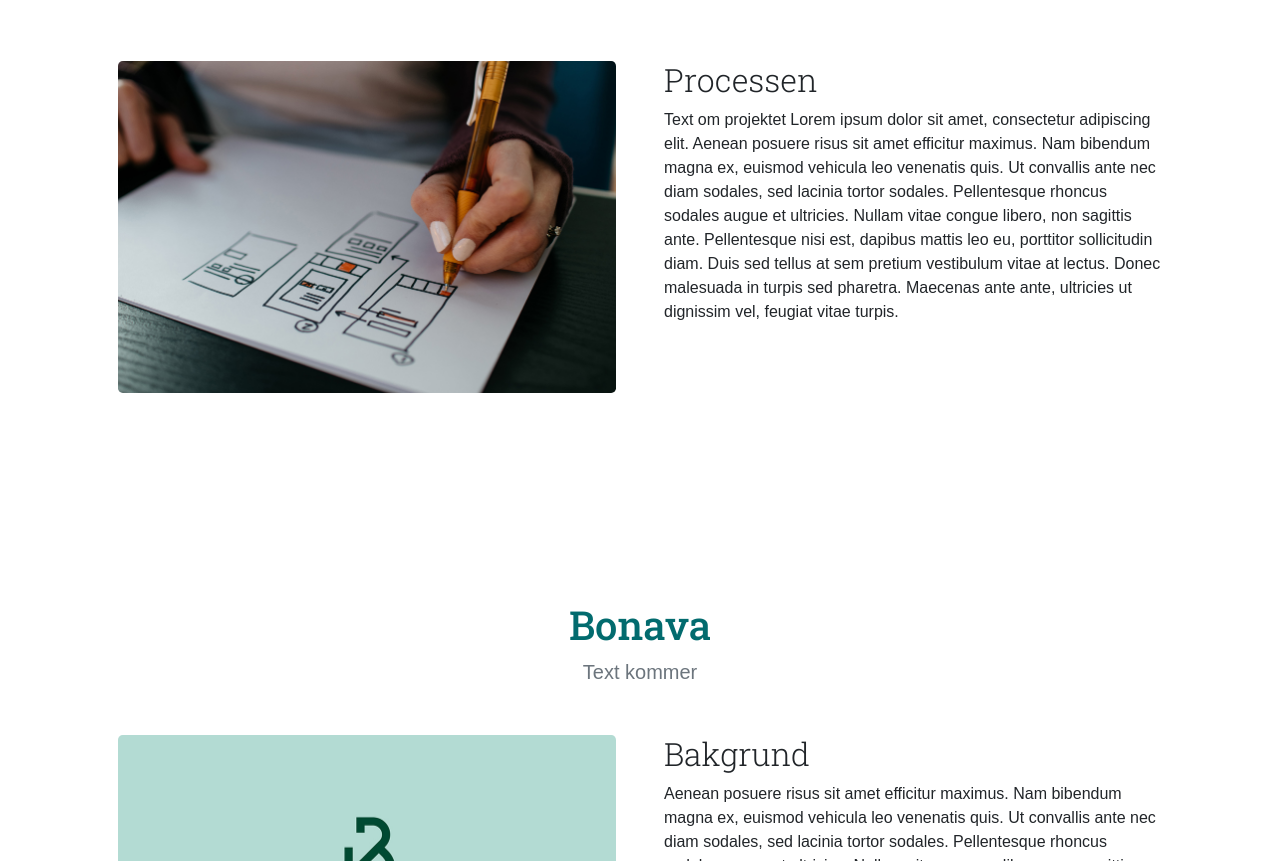
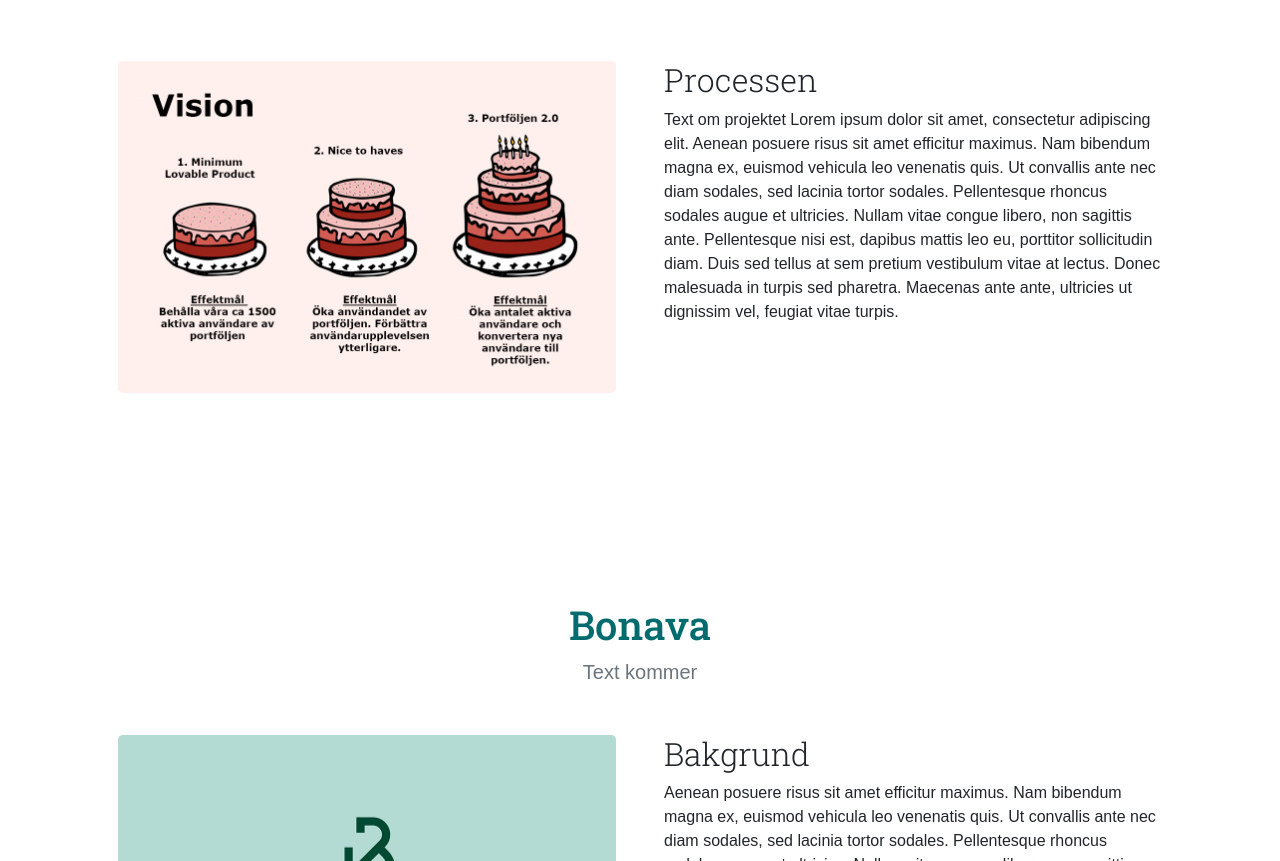
Before and after one commit to MoaWest/uxportfolio, a plain HTML site: page index.html in a window 1280 px wide. Shown: the part 5611-6472 px from the top of the page. Drawn offline with nearby package versions, Linux system fonts and the light colour scheme.

Commit message:
Bild di vision

```diff
--- a/index.html
+++ b/index.html
@@ -391,7 +391,7 @@
       </div>
       <div class="col-lg-6">
         <div class="position-relative mb-5 mb-lg-0">
-          <img class="img-fluid rounded-3 mb-3" src="img/skissar.jpg" alt="en hand ritar" />
+          <img class="img-fluid rounded-3 mb-3" src="img/division.jpg" alt="en hand ritar" />
         </div>
       </div>
       <div class="col-lg-6">
```
Also changed, not shown: img/division.jpg (added).
